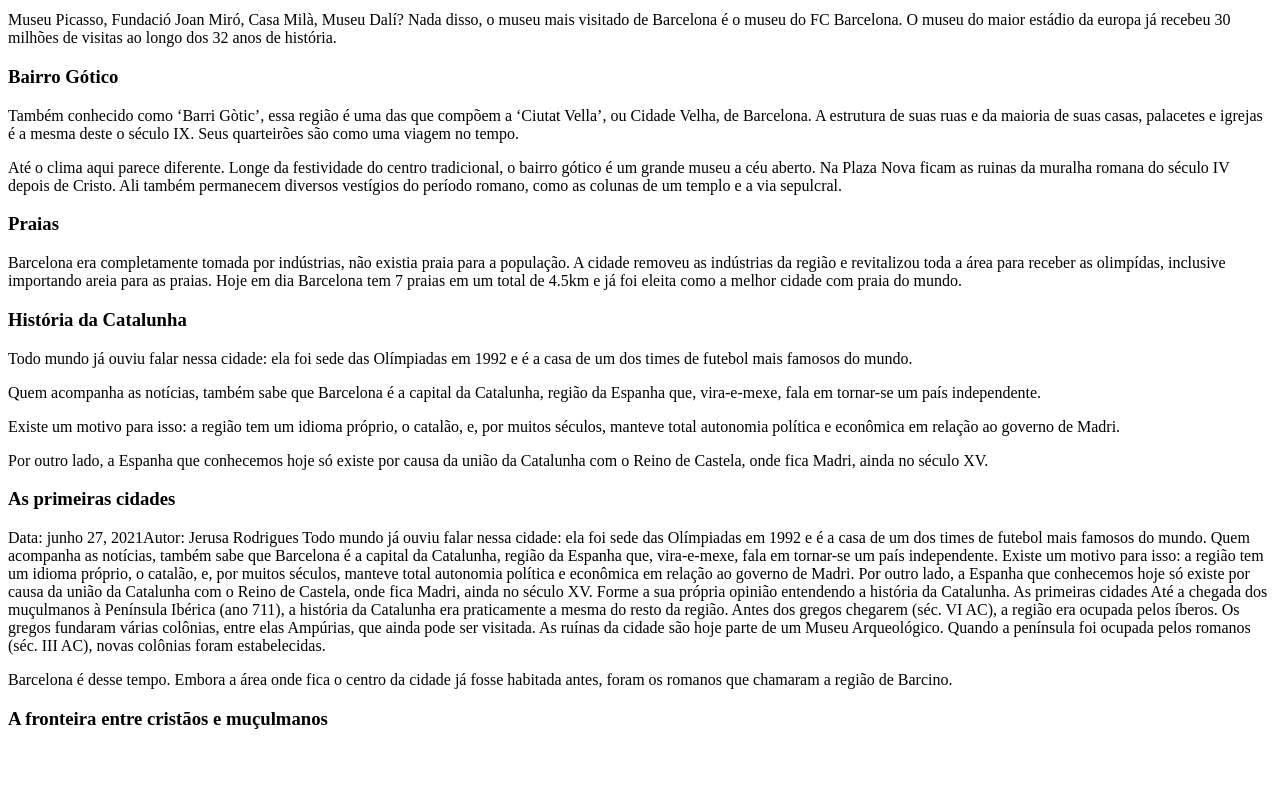
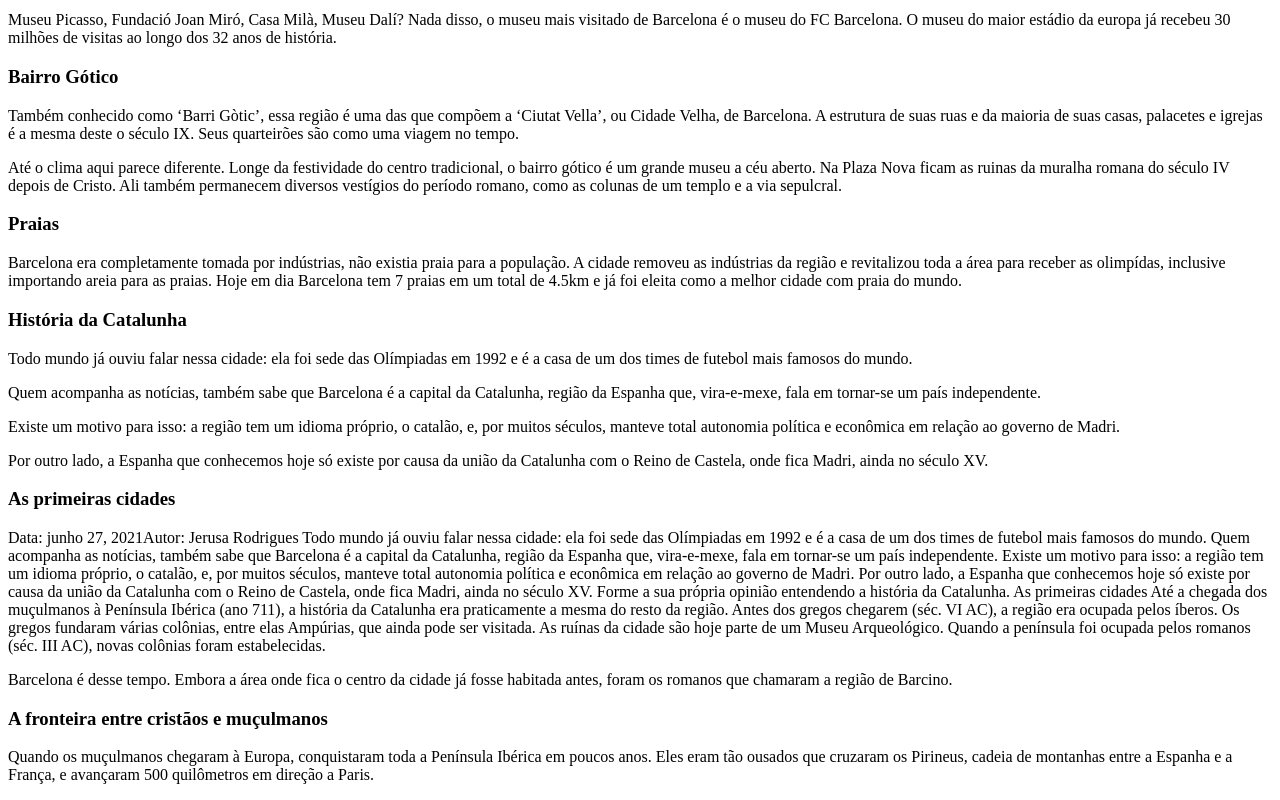
Before and after one commit to GustavoRMendes/barcelona-page, a plain HTML site: page sobre.html in a window 1280 px wide. Shown: the part 1778-2578 px from the top of the page. Before the commit the page ends 2526 px from the top, so only its background shows below. Drawn offline with Linux system fonts and the light colour scheme.

Commit message:
Mulçumanos

```diff
--- a/sobre.html
+++ b/sobre.html
@@ -103,6 +103,9 @@
                 Quando a península foi ocupada pelos romanos (séc. III AC), novas colônias foram estabelecidas.</p>
                 <p>Barcelona é desse tempo. Embora a área onde fica o centro da cidade já fosse habitada antes, foram os romanos que chamaram a região de Barcino. </p>
                 <h3>A fronteira entre cristãos e muçulmanos</h3>
+                <p>Quando os muçulmanos chegaram à Europa, conquistaram toda a Península Ibérica em poucos anos.
+
+                  Eles eram tão ousados que cruzaram os Pirineus, cadeia de montanhas entre a Espanha e a França, e avançaram 500 quilômetros em direção a Paris.</p>
     </body>
 
 </html>
```
